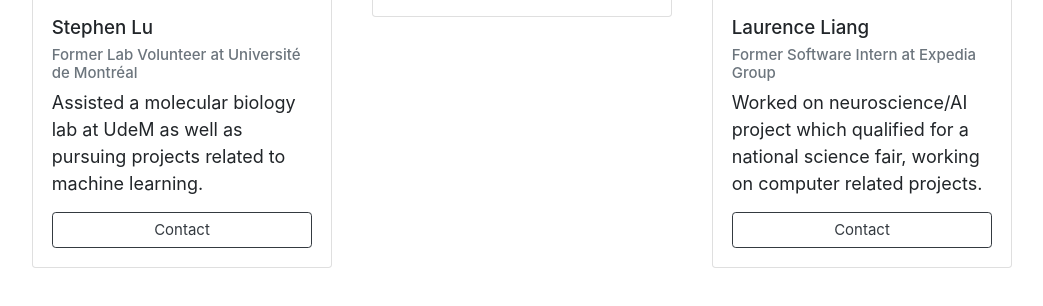
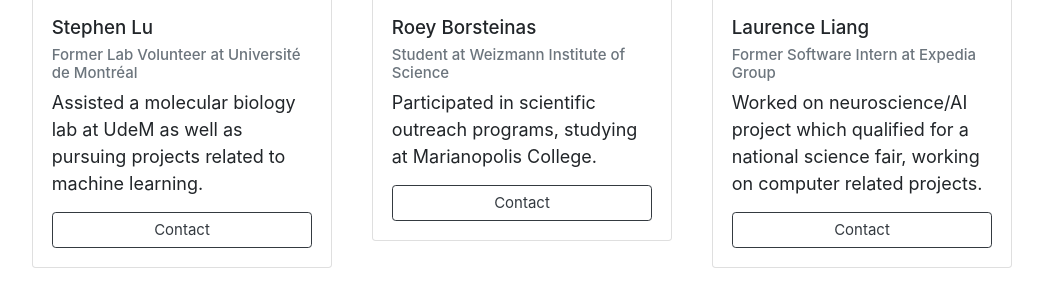
Before and after one commit to TheFloatingString/AdasolveLandingPage, a Flask app: page / in a window 1280 px wide. Shown: the part 2350-2656 px from the top of the page, without its empty margins (58-1101 px from the left). Run offline with Flask 2, Linux system fonts and the light colour scheme; some libraries are stand-ins or nearby versions.

Commit message:
Update main.html

```diff
--- a/templates/main.html
+++ b/templates/main.html
@@ -11,17 +11,62 @@
     <script src="https://cdnjs.cloudflare.com/ajax/libs/popper.js/1.14.3/umd/popper.min.js" integrity="sha384-ZMP7rVo3mIykV+2+9J3UJ46jBk0WLaUAdn689aCwoqbBJiSnjAK/l8WvCWPIPm49" crossorigin="anonymous"></script>
     <script src="https://stackpath.bootstrapcdn.com/bootstrap/4.1.3/js/bootstrap.min.js" integrity="sha384-ChfqqxuZUCnJSK3+MXmPNIyE6ZbWh2IMqE241rYiqJxyMiZ6OW/JmZQ5stwEULTy" crossorigin="anonymous"></script>
     <script src="https://ajax.googleapis.com/ajax/libs/jquery/3.3.1/jquery.min.js"></script>
+    <script
+      src="https://code.jquery.com/jquery-1.7.1.min.js"
+      integrity="sha256-iBcUE/x23aI6syuqF7EeT/+JFBxjPs5zeFJEXxumwb0="
+      crossorigin="anonymous"></script>
 
      <script>
-        $('a').click(function(){
-          $('html, body').animate({
-              scrollTop: $( $(this).attr('href') ).offset().top
-          }, 500);
-          return false;
+     $("a[href^='#']").click(function(e) {
+        e.preventDefault();
+
+        var position = $($(this).attr("href")).offset().top;
+
+        $("body, html").animate({
+         scrollTop: position
+        } /* speed */ );
+        });
+
+      $(document).ready(function() {
+
+          /* Every time the window is scrolled ... */
+          $(window).scroll( function(){
+
+              /* Check the location of each desired element */
+              $('.hideme').each( function(i){
+
+                  var bottom_of_object = $(this).offset().top + $(this).outerHeight();
+                  var bottom_of_window = $(window).scrollTop() + $(window).height();
+
+                  /* If the object is completely visible in the window, fade it it */
+                  if( bottom_of_window > bottom_of_object ){
+
+                      $(this).animate({'opacity':'1'},750);
+
+                  }
+
+              });
+
+          });
+
       });
+
+
+
     </script>
+
+    <style>
+    .hideme
+    {
+        opacity:0;
+    }
+    </style>
+
   </head>
   <body>
+    <script>
+      $("#top").delay(1000).animate({"opacity": "1"}, 700);
+    </script>
     <nav class="navbar navbar-expand-lg navbar-light bg-light">
       <a class="navbar-brand" href="#">Adasolve</a>
       <button class="navbar-toggler" type="button" data-toggle="collapse" data-target="#navbarNav" aria-controls="navbarNav" aria-expanded="false" aria-label="Toggle navigation">
@@ -48,20 +93,20 @@
       </div>
     </nav>
 
-    <div id="top" style="padding:5%;">
-      <div style="text-shadow: 0px 0px 10px black; position: relative; top:100px;">
-        <h1>Adaptive Solutions</h1>
-        <h4>Custom crafted cancer diagnostics for individuals and clinics.<h4>
-      </div>
+    <div id="top" class="" style="padding:5%;">
+        <div style="text-shadow: 0px 0px 10px black; position: relative; top:100px;">
+          <h1>Adaptive Solutions</h1>
+          <h4>Custom crafted cancer diagnostics for individuals and clinics.<h4>
+        </div>
 
-      <div style="text-shadow: 0px 0px 10px white">
+        <div style="text-shadow: 0px 0px 10px white">
           <a id="landing_button" href="#about"
              class="btn btn-lg btn-outline-light">Learn more and start today</a>
        </div>
 
      </div>
 
-    <div id="about" style="padding:5%">
+    <div name="about" id="about" class="hideme" style="padding:5%">
       <h1>About Adasolve</h1>
       <p>Our goal is to increase the efficency of cancer diagnosis and treatment.</p>
       <center><img style="margin:60px;"src="{{url_for('static', filename='Business Model.png')}}"></center>
@@ -70,7 +115,7 @@
         their personnalized portfolios.
     </div>
 
-    <div id="method" style="padding:5%">
+    <div id="method" class="hideme" style="padding:5%">
       <h1>Method</h1>
       <p>We use deep learning and related data mining tools to deliver personalized diagnostics.</p>
       <br>
@@ -80,19 +125,24 @@
         <li>Analyzed individual importance of different biomarkers.</li>
         <li>Offers custom crafted AI diagnostics to predict the occurence of general cancer.</li>
       </ul>
-      <a style="width:49%;" href="https://drive.google.com/open?id=0B8nEOxDK8jIAT2ZLcVdHN2V0d2IyenE0dGt1ZmE1UDRLZlBZ"
+      <a style="width:49%;" target="_blank" href="https://drive.google.com/open?id=0B8nEOxDK8jIAT2ZLcVdHN2V0d2IyenE0dGt1ZmE1UDRLZlBZ"
          class="btn btn-outline-success btn-lg">Research</a>
 
-         <a style="width:49%;" href="https://drive.google.com/open?id=1eY5_f9RGN2cK1ABGa7IRlhpR8fo7qfAhK3Alvfn8WUs"
+         <a style="width:49%;" target="_blank" href="https://drive.google.com/open?id=1eY5_f9RGN2cK1ABGa7IRlhpR8fo7qfAhK3Alvfn8WUs"
             class="btn btn-outline-success btn-lg">Prospectus</a>
     </div>
 
     <div id="team" style="padding:5%">
+
+      <div class="hideme">
+
       <h1>The Team</h1>
       <p>Meet those who are driving Adasolve. </p>
+
+    </div>
       <div class="container">
         <div class="row">
-          <div class="column" style="padding: 20px;">
+          <div class="column hideme" style="padding: 20px;">
               <div class="card" style="width: 300px;">
                   <img class="card-img-top" src="https://media.licdn.com/dms/image/C4D03AQF7JKcT22QJJw/profile-displayphoto-shrink_800_800/0?e=1547078400&v=beta&t=Kb-Fak2--Do11-oFdVmlOwBwCkcsAR3U-wGRWJUFxuo" alt="Card image cap">
                   <div class="card-body">
@@ -100,29 +150,29 @@
                       <h6 class="card-subtitle mb-2 text-muted">Former Lab Volunteer at Université de Montréal</h6>
 
                       <p class="card-text black_text">Assisted a molecular biology lab at UdeM as well as pursuing projects related to machine learning.</p>
-                      <a href="https://www.linkedin.com/in/stephen-lu-02/"
+                      <a target="_blank" href="https://www.linkedin.com/in/stephen-lu-02/"
                          class="btn btn-outline-dark btn-block">Contact</a>
 
                   </div>
               </div>
           </div>
 
-          <div class="column" style="padding: 20px;">
+          <div class="column hideme" style="padding: 20px;">
               <div class="card" style="width: 300px;">
-                  <!-- <img class="card-img-top" src="https://media.licdn.com/dms/image/C4D03AQF7JKcT22QJJw/profile-displayphoto-shrink_800_800/0?e=1547078400&v=beta&t=Kb-Fak2--Do11-oFdVmlOwBwCkcsAR3U-wGRWJUFxuo" alt="Card image cap"> -->
+                  <img class="card-img-top" src="https://media.licdn.com/dms/image/C4E03AQHIQvTM8kVS0Q/profile-displayphoto-shrink_800_800/0?e=1547683200&v=beta&t=Nq5WO11egCOG-NP1sUaA_wdKNHkEBveNblDGJZRMdWI" alt="Card image cap">
                   <div class="card-body">
                       <h5 class="card-title black_text">Roey Borsteinas</h5>
                       <h6 class="card-subtitle mb-2 text-muted">Student at Weizmann Institute of Science</h6>
 
                       <p class="card-text black_text">Participated in scientific outreach programs, studying at Marianopolis College.</p>
-                      <a href="https://www.linkedin.com/in/roey-borsteinas-629a20b8/"
+                      <a target="_blank" href="https://www.linkedin.com/in/roey-borsteinas-629a20b8/"
                          class="btn btn-outline-dark btn-block">Contact</a>
 
                   </div>
               </div>
           </div>
 
-          <div class="column" style="padding: 20px;">
+          <div class="column hideme" style="padding: 20px;">
               <div class="card" style="width: 300px;">
                   <img class="card-img-top" src="https://media.licdn.com/dms/image/C5603AQEMDnIESW6quQ/profile-displayphoto-shrink_200_200/0?e=1547078400&v=beta&t=VnL-pGXcULzgCUkDZBp1b7B_Z0lwUgMSknPWnacLniM" alt="Card image cap">
                   <div class="card-body">
@@ -130,14 +180,14 @@
                       <h6 class="card-subtitle mb-2 text-muted">Former Software Intern at Expedia Group</h6>
 
                       <p class="card-text black_text">Worked on neuroscience/AI project which qualified for a national science fair, working on computer related projects.</p>
-                      <a href="https://www.linkedin.com/in/laurence-liang-innovator/"
+                      <a target="_blank" href="https://www.linkedin.com/in/laurence-liang-innovator/"
                          class="btn btn-outline-dark btn-block">Contact</a>
 
                   </div>
               </div>
           </div>
 
-          <div class="column" style="padding: 20px;">
+          <div class="column hideme" style="padding: 20px;">
               <div class="card" style="width: 300px;">
                   <img class="card-img-top" src="https://media.licdn.com/dms/image/C5603AQF9xu4BakEVsw/profile-displayphoto-shrink_800_800/0?e=1547078400&v=beta&t=VoAN7iO8VJZcVTGkvW1Fi5BpWq1P0YlfGMlq0SEgK48" alt="Card image cap">
                   <div class="card-body">
@@ -145,35 +195,35 @@
                       <h6 class="card-subtitle mb-2 text-muted">Product Manager at Shopify</h6>
 
                       <p class="card-text black_text">A product manager at Shopify with vast experience of boosting startups and SMEs all accross the globe.</p>
-                      <a href="https://www.linkedin.com/in/richardbtaiche/"
+                      <a target="_blank" href="https://www.linkedin.com/in/richardbtaiche/"
                          class="btn btn-outline-dark btn-block">Contact</a>
 
                   </div>
               </div>
           </div>
 
-          <div class="column" style="padding: 20px;">
+          <div class="column hideme" style="padding: 20px;">
               <div class="card" style="width: 300px;">
                   <img class="card-img-top" src="https://media.licdn.com/dms/image/C4D03AQF3EBbiWYcuMQ/profile-displayphoto-shrink_800_800/0?e=1547078400&v=beta&t=Lwkr0DQoh8S_gIvyUAWhECNovTFt12wioYxMr9pamxI" alt="Card image cap">
                   <div class="card-body">
                       <h5 class="card-title black_text">Mattieu Perreault</h5>
                       <h6 class="card-subtitle mb-2 text-muted">Engineering Manager at Google</h6>
                       <p class="card-text black_text">Leading a team at Google to develop usable software by billions around the world.</p>
-                      <a href="https://www.linkedin.com/in/mathieuperreault/"
+                      <a target="_blank" href="https://www.linkedin.com/in/mathieuperreault/"
                          class="btn btn-outline-dark btn-block">Contact</a>
 
                   </div>
               </div>
           </div>
 
-          <div class="column" style="padding: 20px;">
+          <div class="column hideme" style="padding: 20px;">
               <div class="card" style="width: 300px;">
                   <img class="card-img-top" src="https://media.licdn.com/dms/image/C4D03AQGaXG5cjj2vDQ/profile-displayphoto-shrink_800_800/0?e=1547078400&v=beta&t=xNi9Xu-FyqOX963hDA2xq7fef7ReD0ZxC8l-tg2JkHE" alt="Card image cap">
                   <div class="card-body">
                       <h5 class="card-title black_text">Jean Cristoph Btaiche</h5>
                       <h6 class="card-subtitle mb-2 text-muted">CEO at Young Leaders</h6>
                       <p class="card-text black_text">Entrepreneur and founder of YoungLeaders, leading the way for the next generation of entrepreneurs.</p>
-                      <a href="https://www.linkedin.com/in/jcbtaiche/"
+                      <a target="_blank" href="https://www.linkedin.com/in/jcbtaiche/"
                          class="btn btn-outline-dark btn-block">Contact</a>
 
                   </div>
@@ -184,12 +234,12 @@
       </div>
     </div>
 
-    <div id="pricing" style="padding:5%">
+    <div id="pricing" class="hideme" style="padding:5%">
       <h1>Pricing</h1>
       <p>As we are currently in our development phase, we are actively looking for laboratories, institutions and individuals who would be willing to use Adasolve's services to analyze blood samples, all free of charge on our behalf.</p>
     </div>
 
-    <div id="contact" style="padding:5%">
+    <div id="contact" class="hideme" style="padding:5%">
       <h1>Contact</h1>
       <p>Let's get in touch.</p>
       <div class="w3-row-padding" style="margin-top:64px">
@@ -197,6 +247,7 @@
           <p><i class="fa fa-map-marker fa-fw w3-xxlarge w3-margin-right"></i> Montreal, QC</p>
           <p><i class="fa fa-phone fa-fw w3-xxlarge w3-margin-right"></i> Phone: (514) 971-4848</p>
           <p><i class="fa fa-envelope fa-fw w3-xxlarge w3-margin-right"> </i> Email: adasolve.mtl@gmail.com</p>
+      </div>
 
     </div>
 
```
